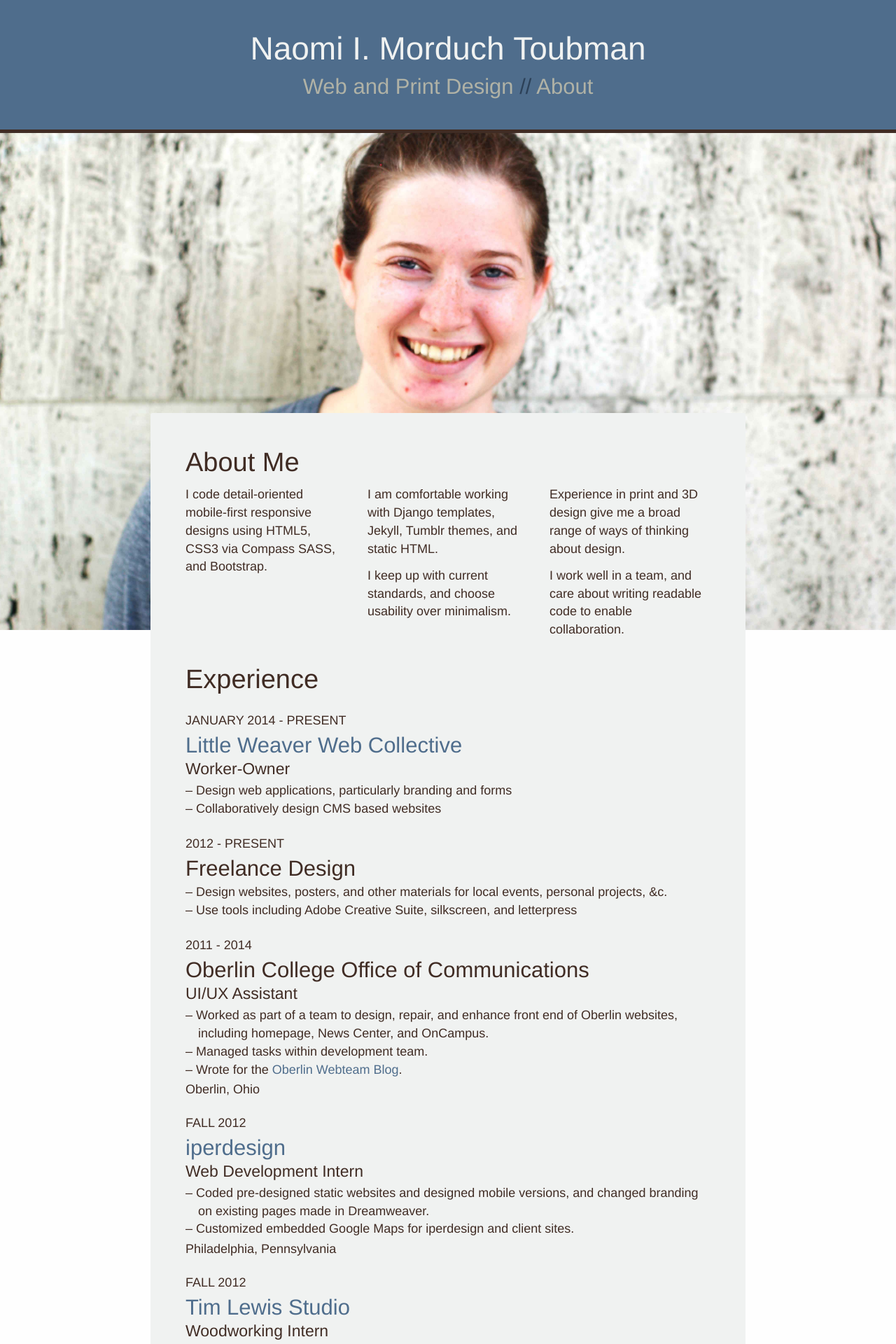
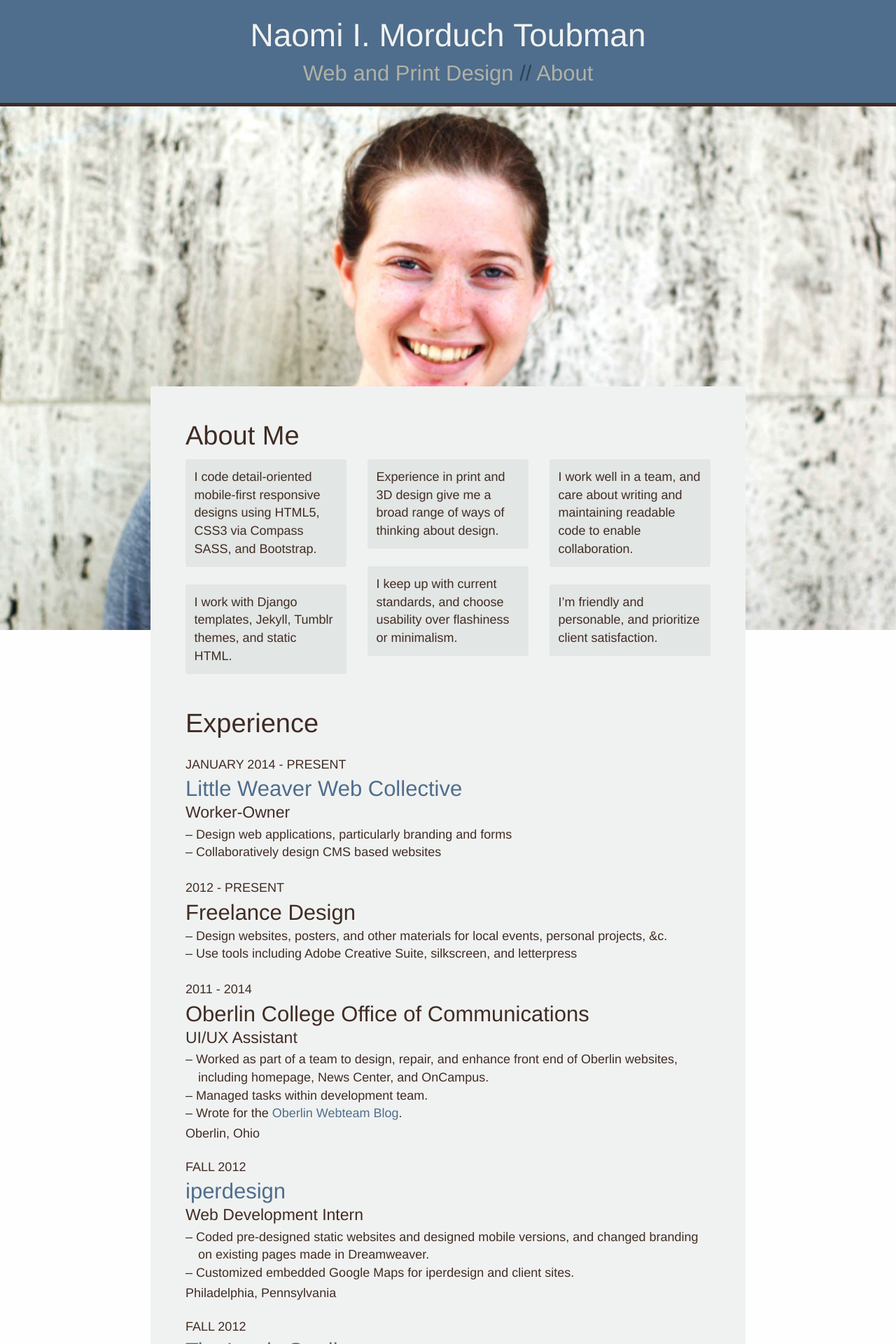
Before and after one commit to nmorduch/nmorduch.github.io, a Jekyll site: the page built from about/index.html, in a window 1280 px wide. Shown: the top 1920 px of the page at 70% size. Built offline with Jekyll 4.4.1, drawn with Linux system fonts in a browser that asks for light colours; Markdown is read by kramdown in place of the engine named in the settings.

Commit message:
Change resume styling

```diff
--- a/_data/resume.yaml
+++ b/_data/resume.yaml
@@ -1,9 +1,10 @@
 why:
-- "I code **detail-oriented** mobile-first **responsive** designs using HTML5, CSS3 via Compass SASS, and Bootstrap."
-- "I am comfortable working with Django **templates**, Jekyll, Tumblr **themes**, and static HTML."
+- "I code **detail-oriented** mobile-first **responsive designs** using HTML5, CSS3 via Compass SASS, and Bootstrap."
+- "I work with Django **templates**, Jekyll, Tumblr **themes**, and static HTML."
 - "Experience in **print and 3D design** give me a broad range of ways of thinking about design."
-- "I keep up with current standards, and choose **usability** over minimalism."
-- "I work well in a team, and care about writing **readable code** to enable collaboration."
+- "I keep up with current standards, and choose **usability** over flashiness or minimalism."
+- "I work well in a team, and care about writing and maintaining **readable code** to enable  collaboration."
+- "I'm friendly and personable, and prioritize **client satisfaction**."
 
 jobs:
 - title: Worker-Owner
--- a/_layouts/default.html
+++ b/_layouts/default.html
@@ -4,7 +4,7 @@ layout: head
 
 <body class="backstretched" data-backstretch-image="{{ site.baseurl }}{{ site.imageurl }}/wall.jpg">
 	{% include header.html %}
-	<div id="body" class="container container-sm">
+	<div class="container container-sm box">
 		{{ content }}
 	</div>
 	{% include footer.html %}
--- a/about/index.html
+++ b/about/index.html
@@ -7,16 +7,20 @@ title: About
 
 	{% include header.html %}
 
-	<div class="container container-sm box headshot">
+	<div class="container container-sm box resume">
 		<h2>About Me</h2>
 		<div class="row">
 			{% for reason in site.data.resume.why %}
-				<div class="col-sm-4">
+				{% capture thecycle %}{% cycle 'odd', 'even' %}{% endcapture %}
+				{% cycle '<div class="col-sm-4">','' %}
 					<div class="textbox">
 						{{ reason|markdownify }}
 					</div>
+				{% cycle '','</div>' %}
+			{% endfor %}
+			{% if thecycle == 'odd' %}
 				</div>
-			{% endfor %}
+			{% endif %}
 		</div>
 
 		<h2>Experience</h2>
--- a/static/sass/_header.sass
+++ b/static/sass/_header.sass
@@ -1,7 +1,7 @@
 header
 	background-color: $blue-light
 	text-align: center
-	padding: 44px 0
+	padding: $line-height-computed .5*$line-height-computed
 	border-bottom: 5px solid $brown
 	h1
 		margin: 0
--- a/static/sass/_portfolio.sass
+++ b/static/sass/_portfolio.sass
@@ -10,6 +10,7 @@
 
 
 .post-list
+	margin-bottom: -2*$line-height-computed
 	> li
 		margin-bottom: 2*$line-height-computed
 	h3
```
Also changed, not shown: static/sass/_base.sass (+17 -3 lines), static/sass/_resume.sass (+8 -13 lines), static/css/screen.css.
